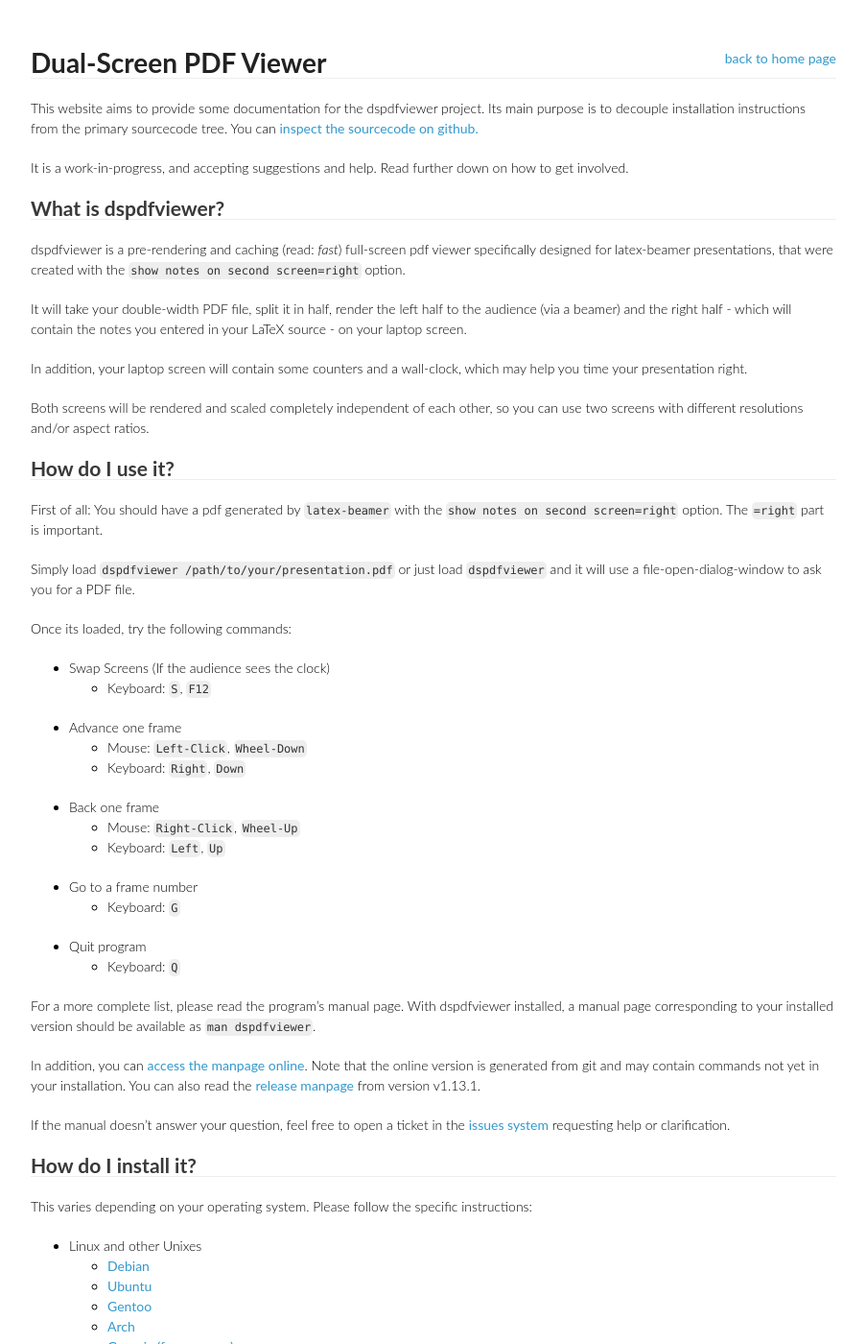
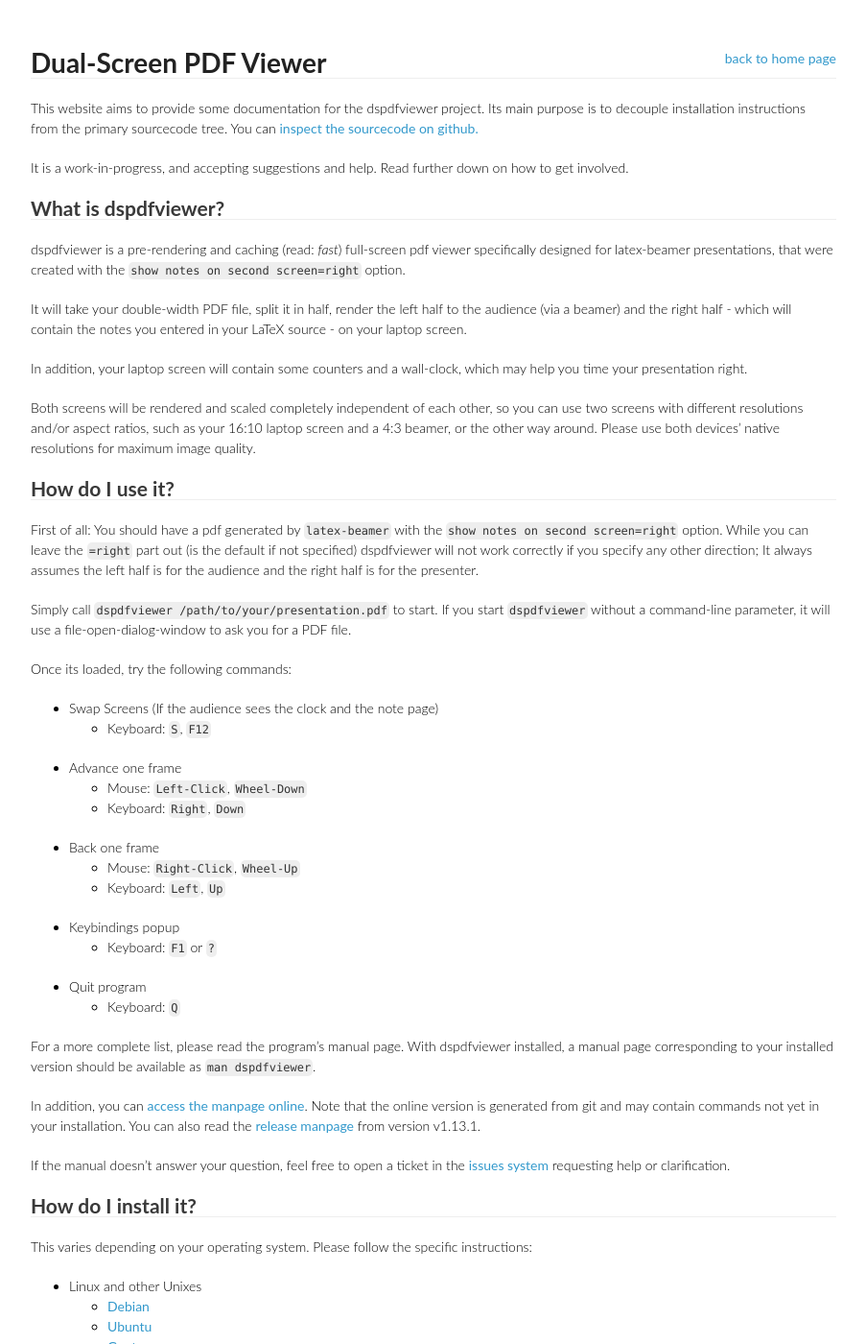
Before and after one commit to dannyedel/dspdfviewer, a Jekyll site: the page built from index.md, in a window 1280 px wide and 1400 px high. Shown: the whole window at 96% size, without its empty margins (188-1091 px from the left). Built offline with Jekyll 4.4.1, drawn with Linux system fonts in a browser that asks for light colours; Markdown is read by kramdown in place of the engine named in the settings.

Commit message:
Re-word index file

```diff
--- a/index.md
+++ b/index.md
@@ -24,19 +24,26 @@
 which may help you time your presentation right.
 
 Both screens will be rendered and scaled completely independent of each other,
-so you can use two screens with different resolutions and/or aspect ratios.
+so you can use two screens with different resolutions and/or aspect ratios,
+such as your 16:10 laptop screen and a 4:3 beamer, or the other way around.
+Please use both devices' native resolutions for maximum image quality.
 
 ## How do I use it?
 
 First of all: You should have a pdf generated by `latex-beamer` with
-the `show notes on second screen=right` option. The `=right` part is important.
+the `show notes on second screen=right` option.
+While you can leave the `=right` part out (is the default if not specified)
+dspdfviewer will not work correctly if you specify any other direction;
+It always assumes the left half is for the audience and the right half
+is for the presenter.
 
-Simply load `dspdfviewer /path/to/your/presentation.pdf` or just load
-`dspdfviewer` and it will use a file-open-dialog-window to ask you for a PDF file.
+Simply call `dspdfviewer /path/to/your/presentation.pdf` to start.
+If you start `dspdfviewer` without a command-line parameter,
+it will use a file-open-dialog-window to ask you for a PDF file.
 
 Once its loaded, try the following commands:
 
-* Swap Screens (If the audience sees the clock)
+* Swap Screens (If the audience sees the clock and the note page)
   * Keyboard: `S`, `F12`
 * Advance one frame
   * Mouse: `Left-Click`, `Wheel-Down`
@@ -44,8 +51,8 @@
 * Back one frame
   * Mouse: `Right-Click`, `Wheel-Up`
   * Keyboard: `Left`, `Up`
-* Go to a frame number
-  * Keyboard: `G`
+* Keybindings popup
+  * Keyboard: `F1` or `?`
 * Quit program
   * Keyboard: `Q`
 
```
